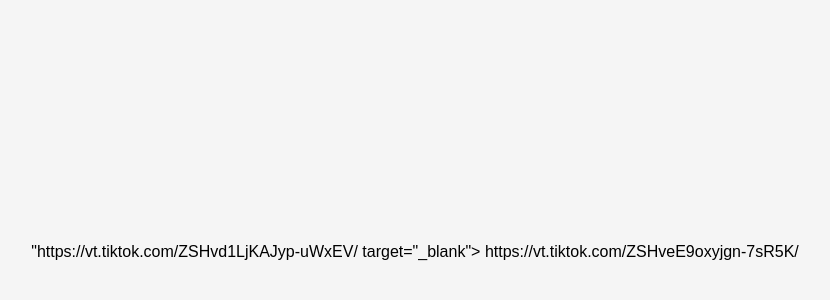
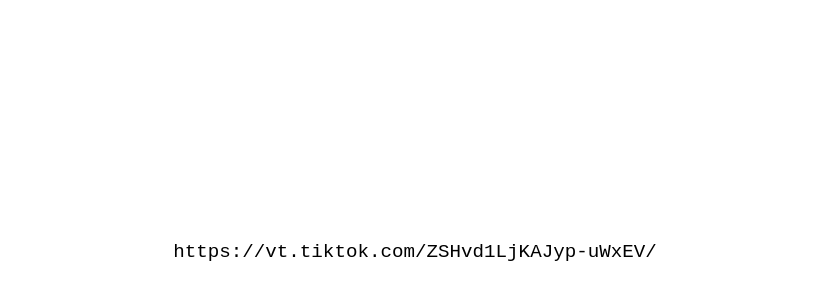
Before and after one commit to RogiDodo/Link, a plain HTML site: page index.html in a window 1280 px wide. Shown: the part 148-448 px from the top of the page, without its empty margins (225-1055 px from the left). Drawn offline with Linux system fonts and the light colour scheme.

Commit message:
Update index.html

```diff
--- a/index.html
+++ b/index.html
@@ -3,29 +3,21 @@
 <head>
   <meta charset="UTF-8">
   <meta name="viewport" content="width=device-width, initial-scale=1.0">
-  <title>Link do TikTok</title>
+  <title>Link</title>
   <style>
     body {
-      font-family: Arial, sans-serif;
       display: flex;
       align-items: center;
       justify-content: center;
       height: 100vh;
       margin: 0;
-      background-color: #f5f5f5;
-    }
-    a {
-      font-size: 1.5rem;
-      color: #007bff;
-      text-decoration: none;
-    }
-    a:hover {
-      text-decoration: underline;
+      font-family: monospace;
+      font-size: 1.2rem;
+      background: white;
     }
   </style>
 </head>
-<body>"https://vt.tiktok.com/ZSHvd1LjKAJyp-uWxEV/ target="_blank">
-    https://vt.tiktok.com/ZSHveE9oxyjgn-7sR5K/
-  </a>
+<body>
+  https://vt.tiktok.com/ZSHvd1LjKAJyp-uWxEV/
 </body>
 </html>
```
